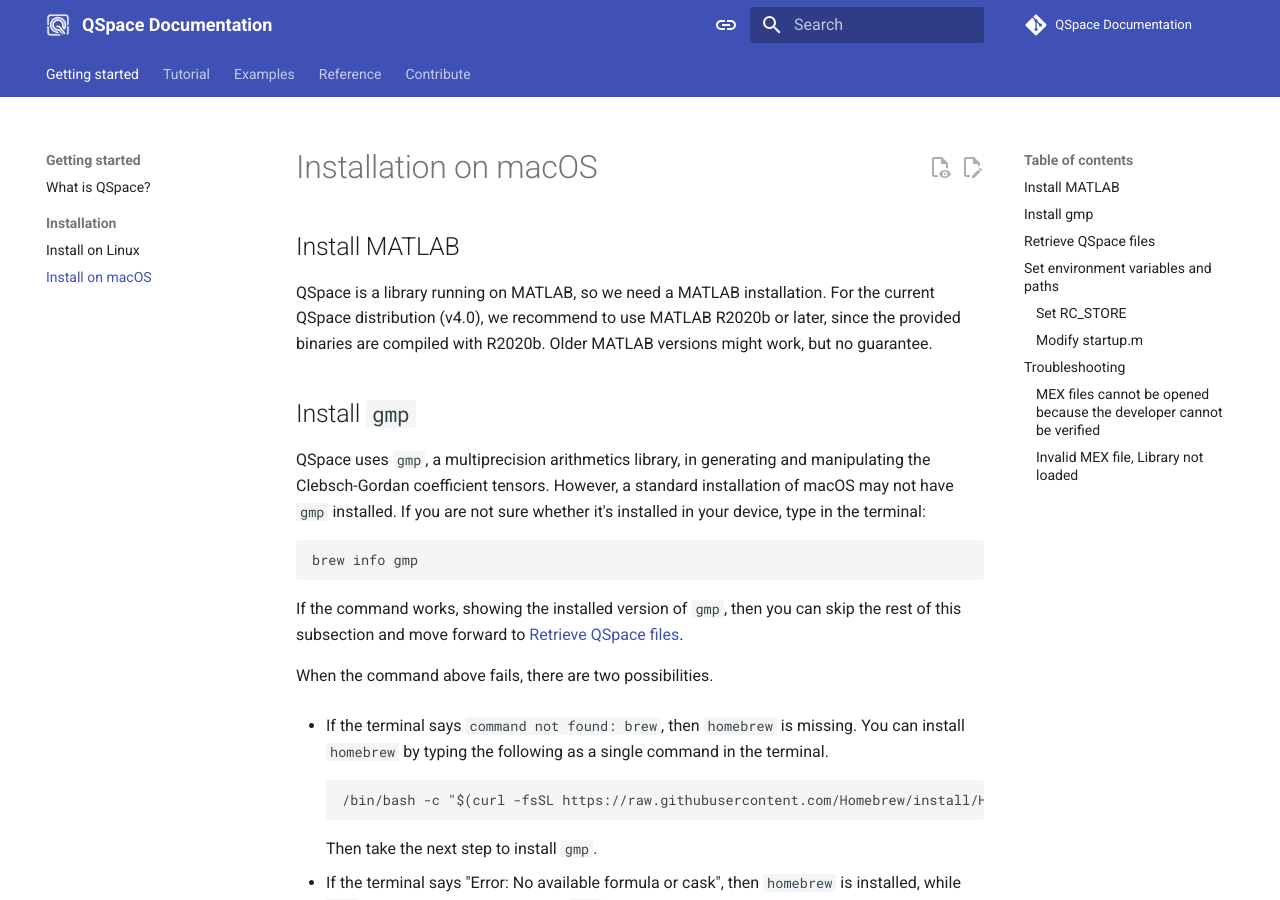
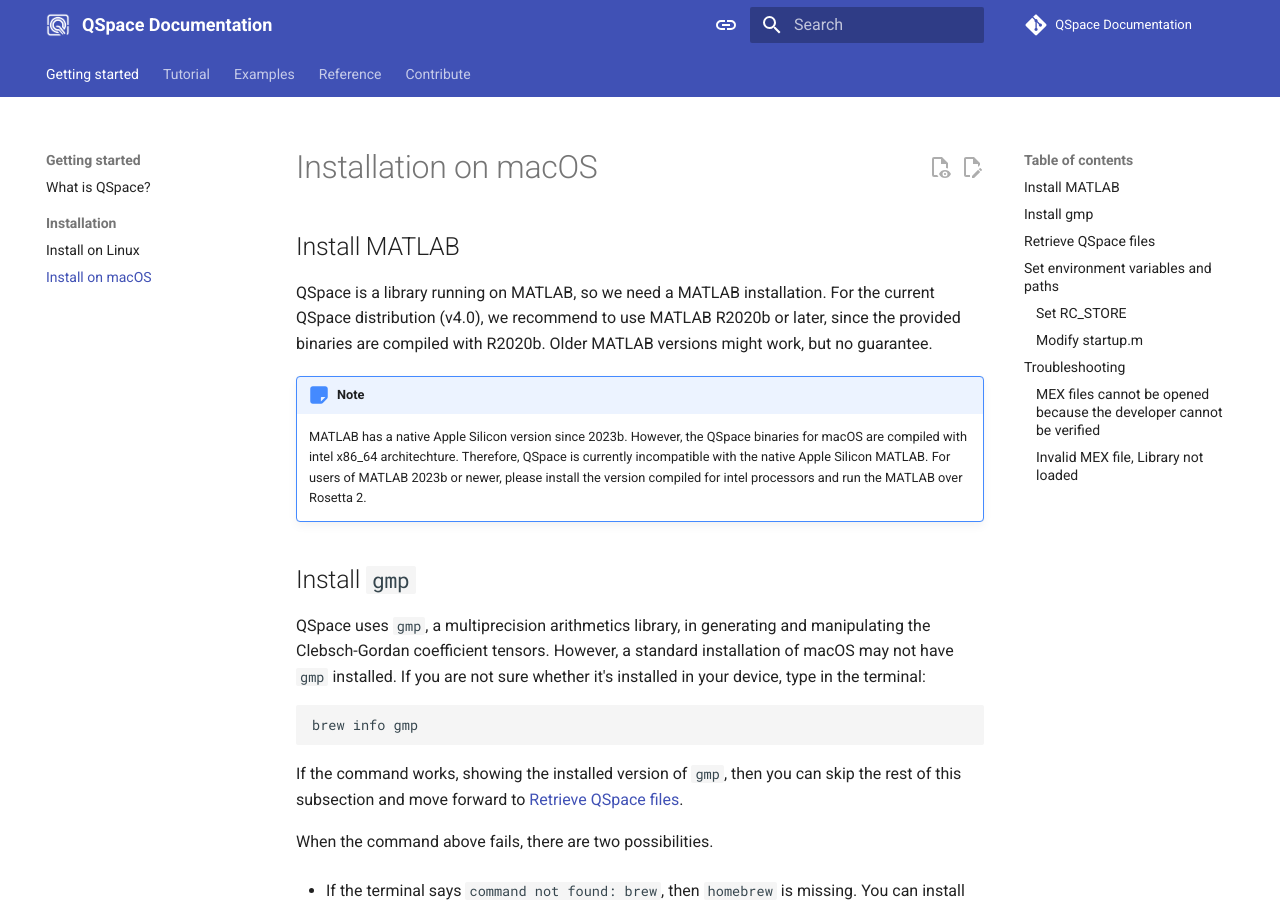
Before and after one commit to Open-Source-QSpace/QSpace-Documentation, an MkDocs documentation site: the page built from docs/macOS.md, in a window 1280 px wide and 900 px high. Built offline with MkDocs 1.6.1 and Material for MkDocs 9.7.7, drawn with Linux system fonts in a browser that asks for light colours; comment, search, counter and statistics services are not loaded; the version menu is left out.

Commit message:
Add notifications for macOS 2023b+ about the Apple Silicon compatibility

```diff
--- a/docs/macOS.md
+++ b/docs/macOS.md
@@ -1,11 +1,20 @@
 # Installation on macOS
 
 ## Install MATLAB {#sec:mac_ml}
+
 QSpace is a library running on MATLAB, so we need a MATLAB
 installation. For the current QSpace distribution (v4.0),
 we recommend to use MATLAB R2020b or later, since the provided binaries
 are compiled with R2020b. Older MATLAB versions might work, but no
 guarantee.
+
+!!! note
+
+    MATLAB has a native Apple Silicon version since 2023b. However, the QSpace
+    binaries for macOS are compiled with intel x86_64 architechture. Therefore,
+    QSpace is currently incompatible with the native Apple Silicon MATLAB.
+    For users of MATLAB 2023b or newer, please install the version
+    compiled for intel processors and run the MATLAB over Rosetta 2.
 
 ## Install `gmp` {#sec:mac_gmp}
 
```
